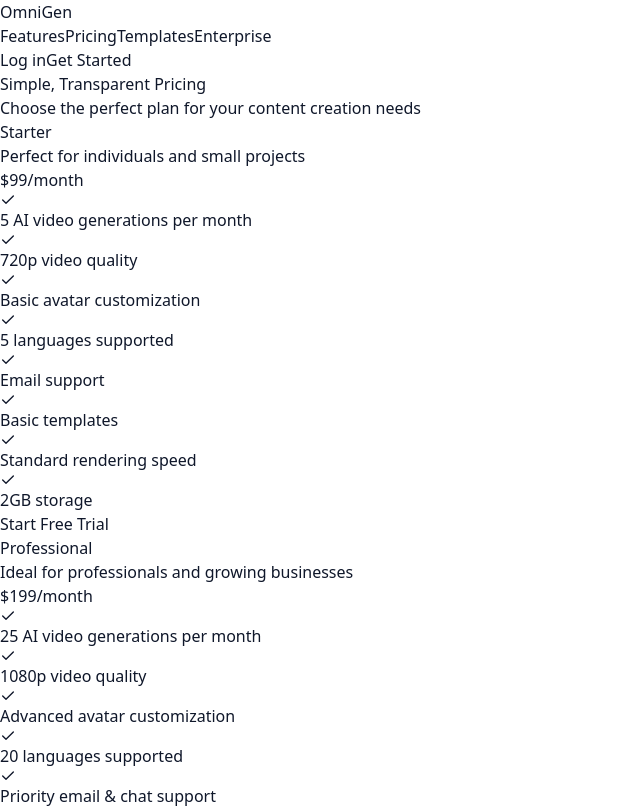
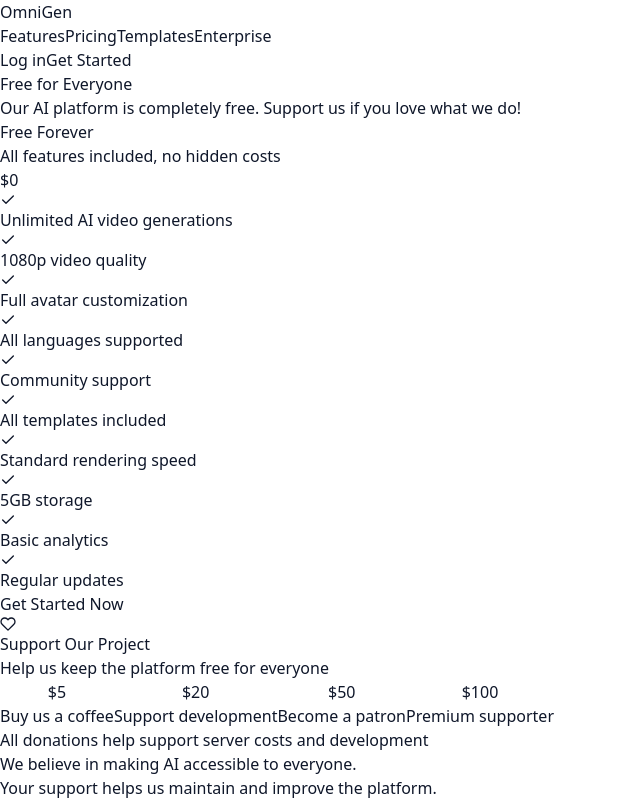
Before and after one commit to LHagfoss/gervi-ai-prosjekt, a Next.js app: page /pricing in a window 1280 px wide. Shown: the top 808 px of the page, without its empty margins (0-640 px from the left). Built offline with nearby package versions, Linux system fonts and the light colour scheme.

Commit message:
fikset pricing page

```diff
--- a/src/app/(pages)/pricing/page.tsx
+++ b/src/app/(pages)/pricing/page.tsx
@@ -1,132 +1,93 @@
-import { FiCheck } from 'react-icons/fi';
+import { FiCheck, FiHeart } from 'react-icons/fi';
 
 export default function PricingPage() {
-  const plans = [
-    {
-      name: "Starter",
-      price: "99",
-      period: "month",
-      description: "Perfect for individuals and small projects",
-      features: [
-        "5 AI video generations per month",
-        "720p video quality",
-        "Basic avatar customization",
-        "5 languages supported",
-        "Email support",
-        "Basic templates",
-        "Standard rendering speed",
-        "2GB storage"
-      ],
-      highlighted: false,
-      buttonText: "Start Free Trial"
-    },
-    {
-      name: "Professional",
-      price: "199",
-      period: "month",
-      description: "Ideal for professionals and growing businesses",
-      features: [
-        "25 AI video generations per month",
+  const features = [
+    "Unlimited AI video generations",
     "1080p video quality",
-        "Advanced avatar customization",
-        "20 languages supported",
-        "Priority email & chat support",
-        "Premium templates",
-        "Fast rendering speed",
-        "10GB storage",
-        "Custom branding",
-        "Analytics dashboard"
-      ],
-      highlighted: true,
-      buttonText: "Get Started"
-    },
-    {
-      name: "Enterprise",
-      price: "499",
-      period: "month",
-      description: "For large organizations with custom needs",
-      features: [
-        "Unlimited AI video generations",
-        "4K video quality",
     "Full avatar customization",
     "All languages supported",
-        "24/7 dedicated support",
-        "Custom templates",
-        "Priority rendering",
-        "100GB storage",
-        "Advanced branding options",
-        "Advanced analytics",
-        "API access",
-        "Custom integrations"
-      ],
-      highlighted: false,
-      buttonText: "Contact Sales"
-    }
+    "Community support",
+    "All templates included",
+    "Standard rendering speed",
+    "5GB storage",
+    "Basic analytics",
+    "Regular updates"
+  ];
+
+  const donationTiers = [
+    { amount: "5", description: "Buy us a coffee" },
+    { amount: "20", description: "Support development" },
+    { amount: "50", description: "Become a patron" },
+    { amount: "100", description: "Premium supporter" }
   ];
 
   return (
     <div className="min-h-screen bg-gradient-to-b from-blue-50 to-white py-16">
       <div className="max-w-7xl mx-auto px-4">
         <h1 className="text-4xl font-bold text-slate-900 text-center mb-4">
-          Simple, Transparent Pricing
+          Free for Everyone
         </h1>
         <p className="text-xl text-slate-600 text-center mb-16 max-w-3xl mx-auto">
-          Choose the perfect plan for your content creation needs
+          Our AI platform is completely free. Support us if you love what we do!
         </p>
 
-        <div className="grid grid-cols-1 md:grid-cols-3 gap-8">
-          {plans.map((plan, index) => (
-            <div
-              key={index}
-              className={`
-                rounded-2xl p-8
-                ${plan.highlighted
-                  ? 'bg-blue-600 text-white ring-4 ring-blue-600 ring-offset-2'
-                  : 'bg-white text-slate-900'
-                }
-              `}
-            >
+        <div className="grid grid-cols-1 md:grid-cols-2 gap-8 max-w-5xl mx-auto">
+          {/* Free Features Card */}
+          <div className="bg-white rounded-2xl p-8 shadow-sm">
             <div className="text-center mb-8">
-                <h2 className="text-2xl font-semibold mb-2">{plan.name}</h2>
-                <p className={`mb-4 ${plan.highlighted ? 'text-blue-100' : 'text-slate-600'}`}>
-                  {plan.description}
+              <h2 className="text-2xl font-semibold mb-2">Free Forever</h2>
+              <p className="text-slate-600 mb-4">
+                All features included, no hidden costs
               </p>
-                <div className="flex items-baseline justify-center">
-                  <span className="text-4xl font-bold">$</span>
-                  <span className="text-6xl font-bold">{plan.price}</span>
-                  <span className="text-xl ml-2">/{plan.period}</span>
-                </div>
+              <div className="text-3xl font-bold text-blue-600">$0</div>
             </div>
 
             <ul className="space-y-4 mb-8">
-                {plan.features.map((feature, idx) => (
+              {features.map((feature, idx) => (
                 <li key={idx} className="flex items-start">
-                    <FiCheck className={`w-5 h-5 mr-2 mt-0.5 ${
-                      plan.highlighted ? 'text-blue-200' : 'text-blue-600'
-                    }`} />
+                  <FiCheck className="w-5 h-5 mr-2 mt-0.5 text-blue-600" />
                   <span>{feature}</span>
                 </li>
               ))}
             </ul>
 
-              <button
-                className={`
-                  w-full py-3 px-6 rounded-lg font-semibold transition-colors
-                  ${plan.highlighted
-                    ? 'bg-white text-blue-600 hover:bg-blue-50'
-                    : 'bg-blue-600 text-white hover:bg-blue-700'
-                  }
-                `}
-              >
-                {plan.buttonText}
+            <button className="w-full py-3 px-6 rounded-lg font-semibold bg-blue-600 text-white hover:bg-blue-700 transition-colors">
+              Get Started Now
             </button>
           </div>
+
+          {/* Donation Card */}
+          <div className="bg-white rounded-2xl p-8 shadow-sm">
+            <div className="text-center mb-8">
+              <FiHeart className="w-8 h-8 text-red-500 mx-auto mb-4" />
+              <h2 className="text-2xl font-semibold mb-2">Support Our Project</h2>
+              <p className="text-slate-600">
+                Help us keep the platform free for everyone
+              </p>
+            </div>
+
+            <div className="grid grid-cols-2 gap-4 mb-8">
+              {donationTiers.map((tier, idx) => (
+                <button
+                  key={idx}
+                  className="p-4 border-2 border-blue-100 rounded-lg hover:border-blue-500 hover:bg-blue-50 transition-colors text-center"
+                >
+                  <div className="text-xl font-bold text-blue-600">${tier.amount}</div>
+                  <div className="text-sm text-slate-600">{tier.description}</div>
+                </button>
               ))}
+            </div>
+
+            <div className="text-center text-sm text-slate-500">
+              All donations help support server costs and development
+            </div>
+          </div>
         </div>
 
         <div className="mt-16 text-center">
           <p className="text-slate-600">
-            All plans include a 14-day free trial. No credit card required.
+            We believe in making AI accessible to everyone.
+            <br />Your support helps us maintain and improve the platform.
           </p>
         </div>
       </div>
```
Lines whose indentation alone changed are shown as unchanged.
